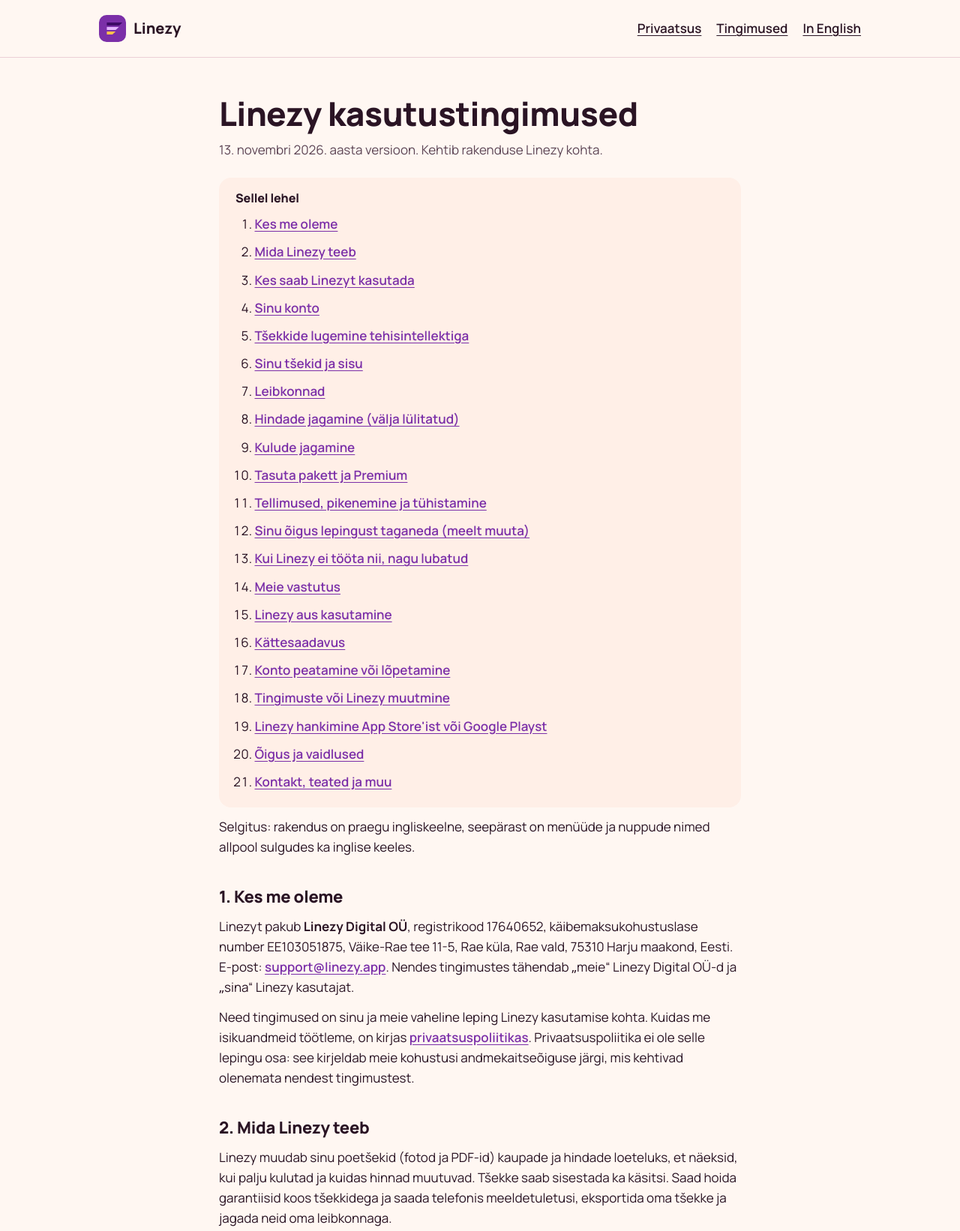
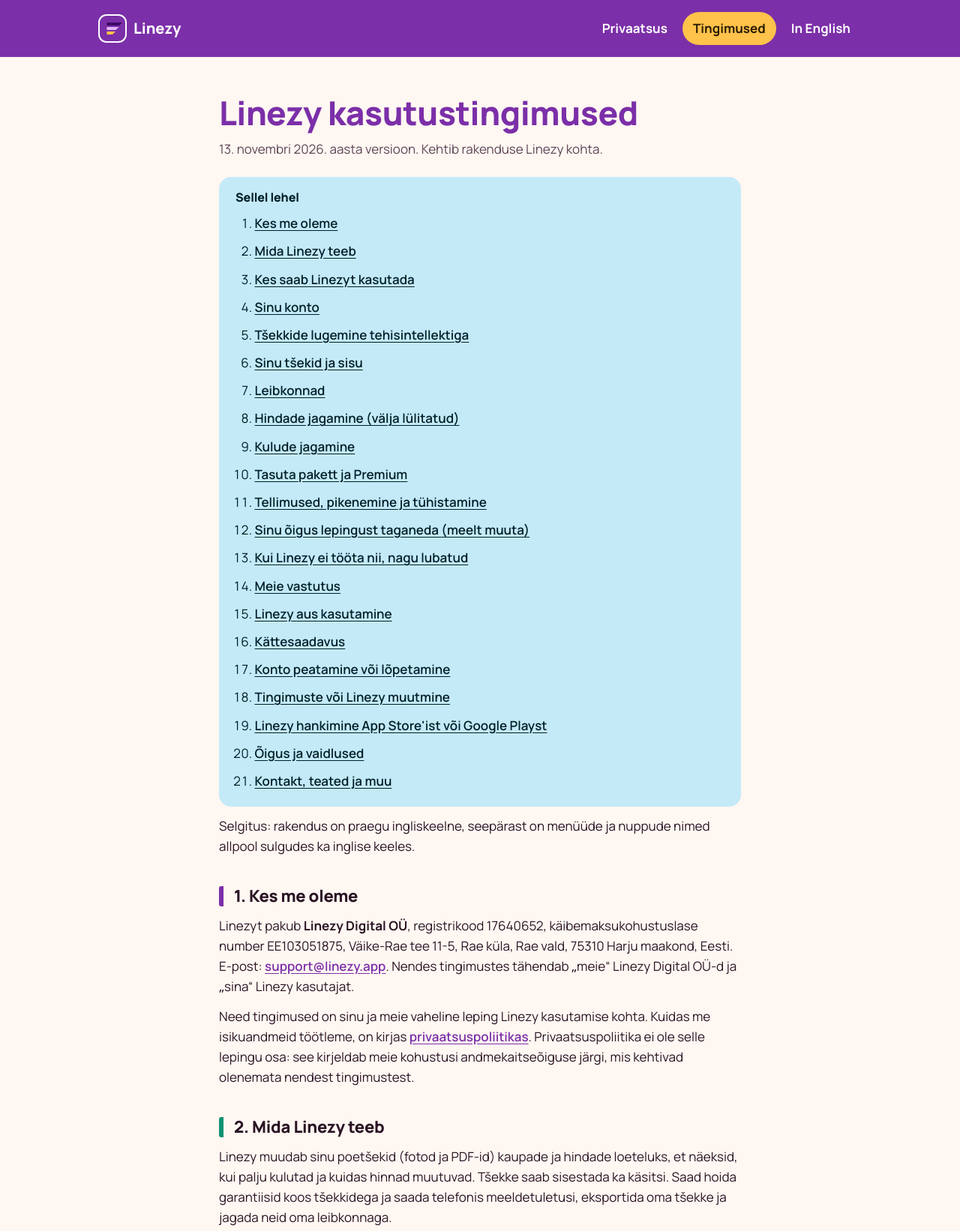
Before and after one commit to MiQ101/linezy-website, a plain HTML site: page terms-et.html in a window 1280 px wide. Shown: the top 1642 px of the page at 75% size. Drawn offline with Linux system fonts and the light colour scheme.

Commit message:
Colour the legal pages and restyle the header tabs
Legal pages: plum header, purple title, teal table of contents, coloured
bars on section headings, tinted provider cards and an amber model form.
Header tabs: no underline; the current page is a yellow pill, others get
a soft pill on hover. Same plum header on the 404 page.

Co-Authored-By: Claude Opus 5.5 <noreply@anthropic.com>

```diff
--- a/style.css
+++ b/style.css
@@ -332,3 +332,25 @@ p { margin: 0; }
 .cat-bakery { --cat: var(--cat-bakery); --cat-text: var(--cat-bakery-text); }
 .cat-deposit { --cat: var(--cat-deposit); --cat-text: var(--cat-deposit-text); }
 .cat-meat { --cat: var(--cat-meat); --cat-text: var(--cat-meat-text); }
+
+/* Colour on the legal pages (app palette: Plum Jam) */
+.doc h1 { color: var(--primary); }
+.toc { background: var(--tertiary-container); color: var(--on-tertiary-container); }
+.toc a { color: var(--on-tertiary-container); }
+.doc h2:not(#toc-h) { padding-left: 14px; border-left: 6px solid var(--bar, var(--primary)); border-radius: 3px; }
+.doc h2:nth-of-type(6n+1) { --bar: var(--primary); }
+.doc h2:nth-of-type(6n+2) { --bar: var(--cat-produce); }
+.doc h2:nth-of-type(6n+3) { --bar: var(--cat-dairy); }
+.doc h2:nth-of-type(6n+4) { --bar: var(--cat-bakery); }
+.doc h2:nth-of-type(6n+5) { --bar: var(--cat-beverages); }
+.doc h2:nth-of-type(6n) { --bar: var(--cat-deposit); }
+.doc .rows > li { background: var(--surface-container); border-left: 5px solid var(--tertiary); }
+.doc .model-form { border-left: 0; border-radius: 14px; padding: 16px 20px; background: var(--warning-container); color: var(--on-warning-container); }
+.doc .model-form a { color: var(--on-warning-container); }
+
+/* Header tabs: pills instead of underlines */
+.site-nav { gap: 4px 6px; }
+.site-nav a { padding-inline: 14px; border-radius: 999px; text-decoration: none; font-weight: 700; transition: background-color .15s; }
+.site-nav a:hover { background: color-mix(in srgb, currentColor 16%, transparent); }
+.site-nav a[aria-current="page"] { background: var(--accent); color: var(--on-accent); }
+@media (max-width: 480px) { .site-nav { margin-left: -14px; } }
--- a/terms-et.html
+++ b/terms-et.html
@@ -15,7 +15,7 @@
 </head>
 <body>
 <a class="skip" href="#main">Edasi sisu juurde</a>
-<header class="site-header">
+<header class="site-header on-hero">
   <div class="wrap">
     <a class="brand" href="./"><img src="img/icon.svg" alt="" width="36" height="36">Linezy</a>
     <nav class="site-nav" aria-label="Peamenüü">
```
Also changed, not shown: 404.html (+1 -1 lines), privacy-et.html (+1 -1 lines), privacy.html (+1 -1 lines), terms.html (+1 -1 lines).
